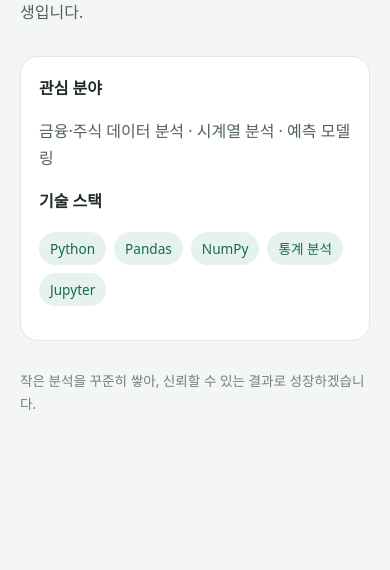
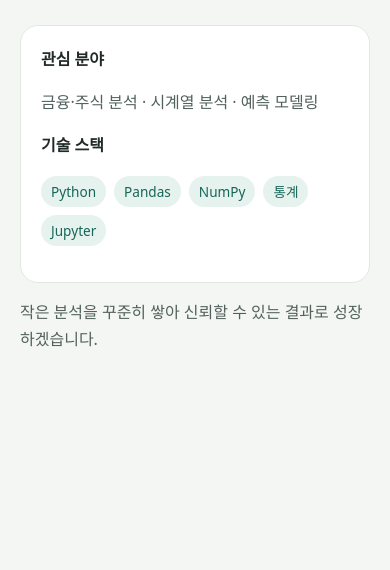
Before and after one commit to gksgofka4173-lgtm/261113_empty, a plain HTML site: page index.html in a window 390 px wide. Shown: the part 274-844 px from the top of the page. Drawn offline with Linux system fonts and the light colour scheme.

Commit message:
Keep responsive analyst profile under 1024 characters

```diff
--- a/index.html
+++ b/index.html
@@ -1,4 +1 @@
-<!doctype html>
-<html lang="ko"><head><meta charset="utf-8"><meta name="viewport" content="width=device-width,initial-scale=1"><meta name="theme-color" content="#172321"><title>데이터 분석가 | 소개</title><style>
-*{box-sizing:border-box}body{margin:0;background:#f4f6f3;color:#202a28;font:16px/1.7 system-ui,sans-serif}.wrap{max-width:680px;margin:auto;padding:12vh 24px}.tag{color:#087e70;font-size:.8rem;font-weight:700;letter-spacing:.12em}h1{font-size:clamp(2.3rem,8vw,4rem);line-height:1.15;margin:18px 0}p{color:#52615d}.panel{background:#fff;border:1px solid #e1e8e3;border-radius:18px;padding:22px;margin-top:30px}.chips{display:flex;flex-wrap:wrap;gap:8px}.chips span{background:#e6f2ee;color:#176657;padding:5px 11px;border-radius:20px;font-size:.85rem}.foot{margin-top:28px;font-size:.85rem;color:#71807a}@media(max-width:480px){.wrap{padding:9vh 20px}.panel{padding:18px}}
-</style></head><body><main class="wrap"><div class="tag">DATA ANALYST · IN PROGRESS</div><h1>데이터로 질문하고,<br>근거로 답합니다.</h1><p>안녕하세요. Python과 통계를 바탕으로 데이터 속 의미 있는 패턴과 인사이트를 찾는 데이터 분석가 지망생입니다.</p><section class="panel"><b>관심 분야</b><p>금융·주식 데이터 분석 · 시계열 분석 · 예측 모델링</p><b>기술 스택</b><p class="chips"><span>Python</span><span>Pandas</span><span>NumPy</span><span>통계 분석</span><span>Jupyter</span></p></section><p class="foot">작은 분석을 꾸준히 쌓아, 신뢰할 수 있는 결과로 성장하겠습니다.</p></main></body></html>
+<!doctype html><html lang="ko"><meta charset="utf-8"><meta name="viewport" content="width=device-width,initial-scale=1"><title>데이터 분석가 소개</title><style>*{box-sizing:border-box}body{margin:0;background:#f4f6f3;color:#202a28;font:16px/1.7 system-ui}main{max-width:650px;margin:10vh auto;padding:24px}.tag{color:#087e70;font-weight:700;font-size:.8rem;letter-spacing:.1em}h1{font-size:clamp(2.3rem,8vw,4rem);line-height:1.2;margin:18px 0}p{color:#52615d}.card{background:white;border:1px solid #e1e8e3;border-radius:18px;padding:20px;margin-top:28px}.chips{display:flex;flex-wrap:wrap;gap:8px}.chips span{background:#e6f2ee;color:#176657;padding:4px 10px;border-radius:20px;font-size:.85rem}@media(max-width:480px){main{margin:6vh auto;padding:20px}}</style><main><div class="tag">DATA ANALYST · IN PROGRESS</div><h1>데이터로 질문하고,<br>근거로 답합니다.</h1><p>안녕하세요. Python과 통계로 데이터 속 패턴과 인사이트를 찾는 데이터 분석가 지망생입니다.</p><section class="card"><b>관심 분야</b><p>금융·주식 분석 · 시계열 분석 · 예측 모델링</p><b>기술 스택</b><p class="chips"><span>Python</span><span>Pandas</span><span>NumPy</span><span>통계</span><span>Jupyter</span></p></section><p>작은 분석을 꾸준히 쌓아 신뢰할 수 있는 결과로 성장하겠습니다.</p></main></html>
```
